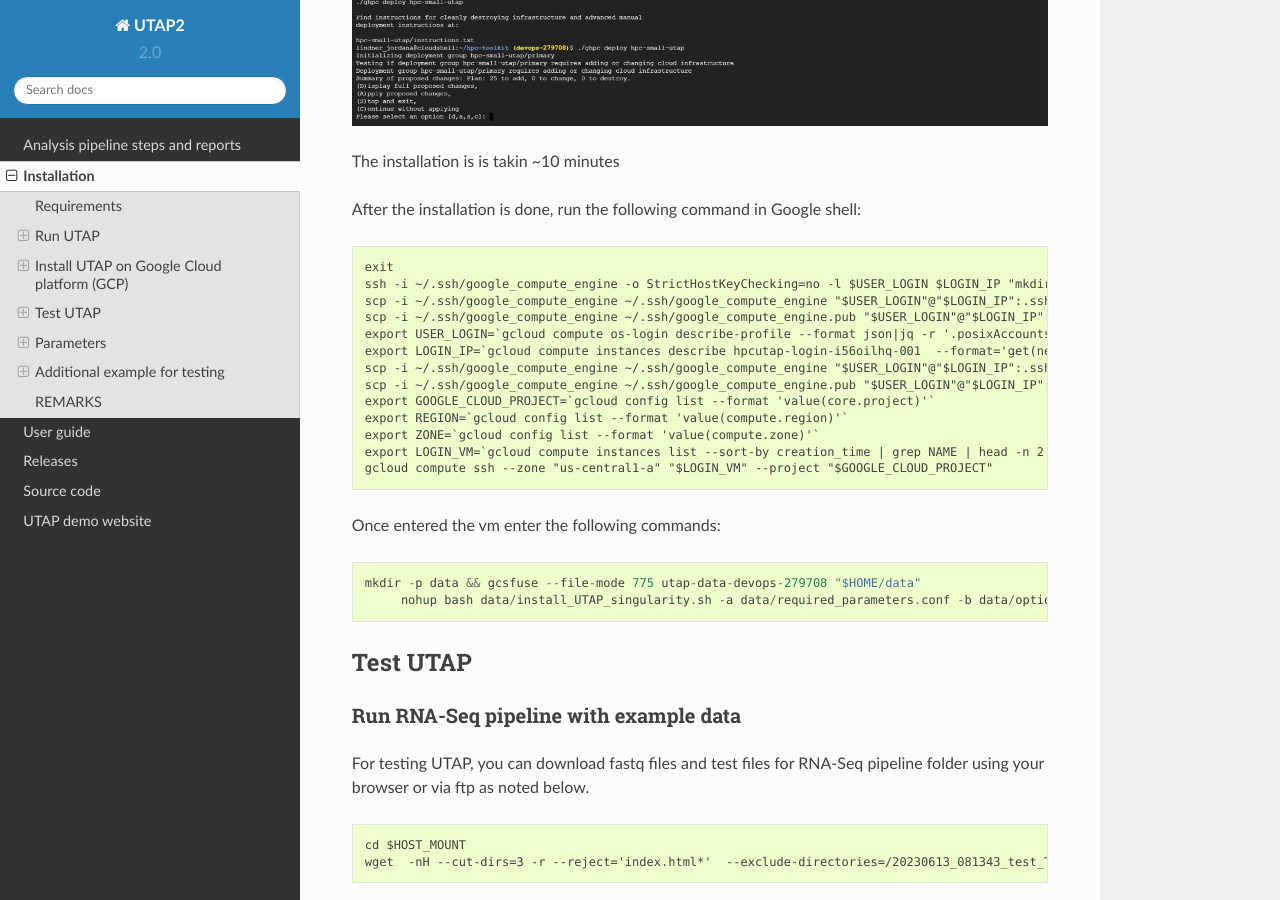
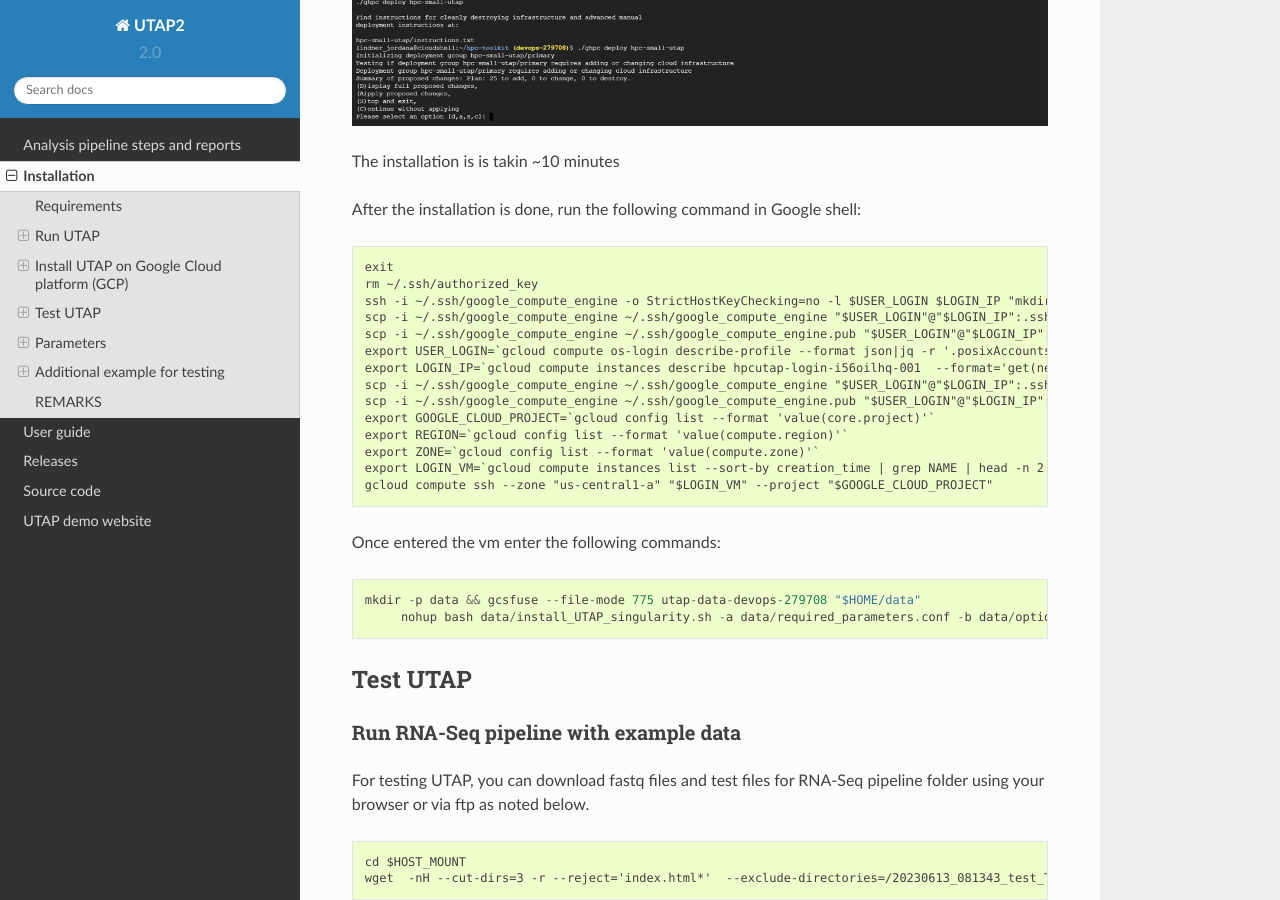
Before and after one commit to utap2/utap2, a Sphinx documentation site: the page built from docs/rst/installation.rst, in a window 1280 px wide and 900 px high, scrolled down 7072 px. Built offline with Sphinx 7.4.7 and the Read the Docs theme 2.0.0, drawn with Linux system fonts in a browser that asks for light colours.

Commit message:
Update installation.rst

```diff
--- a/docs/rst/installation.rst
+++ b/docs/rst/installation.rst
@@ -228,6 +228,7 @@
 ::
 
    exit
+   rm ~/.ssh/authorized_key
    ssh -i ~/.ssh/google_compute_engine -o StrictHostKeyChecking=no -l $USER_LOGIN $LOGIN_IP "mkdir ~/.ssh;"
    scp -i ~/.ssh/google_compute_engine ~/.ssh/google_compute_engine "$USER_LOGIN"@"$LOGIN_IP":.ssh/id_rsa
    scp -i ~/.ssh/google_compute_engine ~/.ssh/google_compute_engine.pub "$USER_LOGIN"@"$LOGIN_IP":.ssh/id_rsa.pub
```
